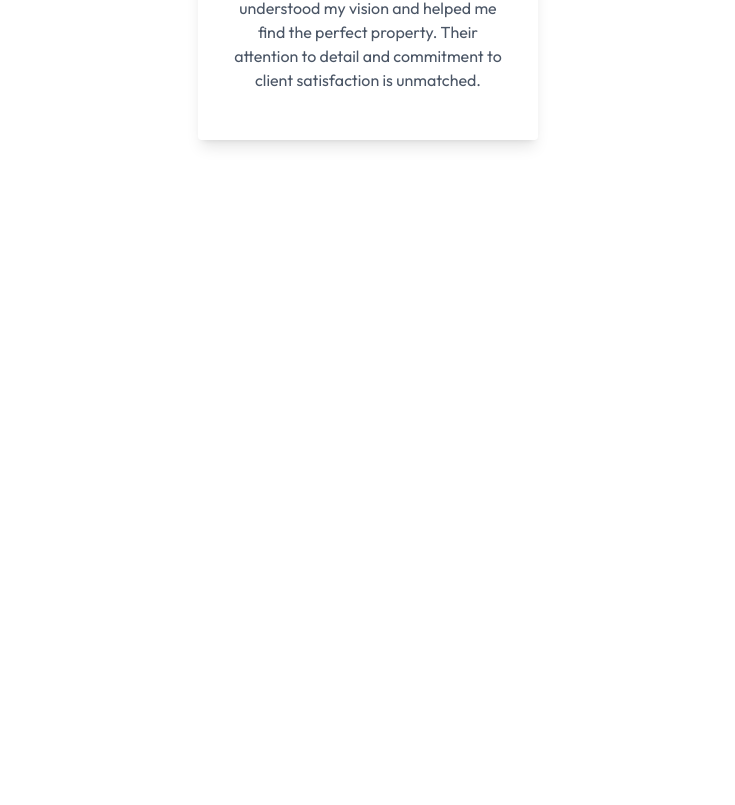
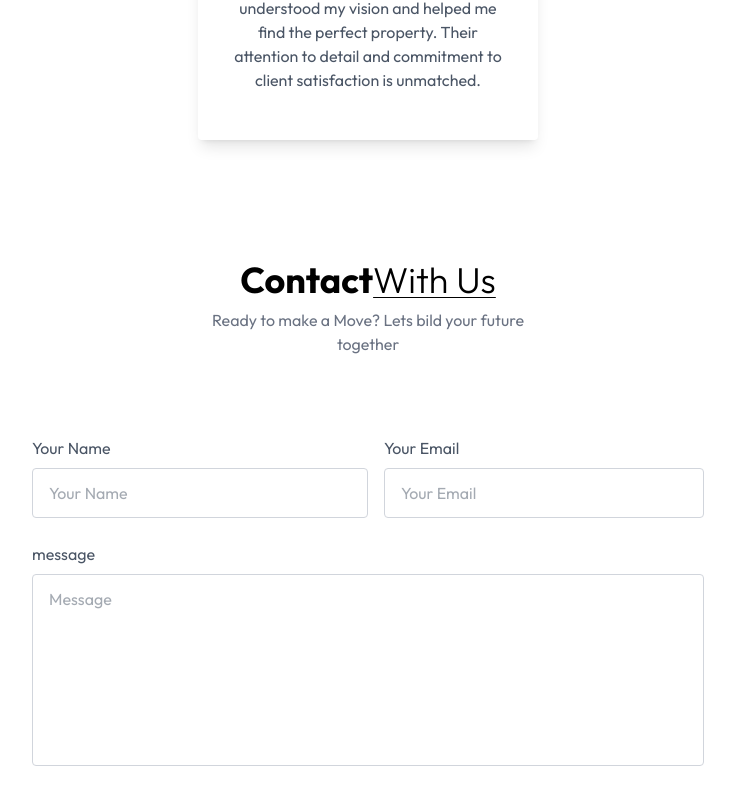
Before and after one commit to sach0318/RealEstateWeb, a React (Vite) app: page / in a window 1280 px wide. Shown: the part 3338-4143 px from the top of the page, without its empty margins (272-1007 px from the left). Before the commit the page ends 3518 px from the top, so only its background shows below. Built offline with nearby package versions, Linux system fonts and the light colour scheme.

Commit message:
contact form

```diff
--- a/index.html
+++ b/index.html
@@ -1,5 +1,5 @@
 <!doctype html>
-<html lang="en">
+<html lang="en" class="scroll-smooth " >
   <head>
     <meta charset="UTF-8" />
     <link rel="icon" type="image/svg+xml" href="/favicon.svg" />
--- a/src/App.jsx
+++ b/src/App.jsx
@@ -1,4 +1,5 @@
 import About from "./components/About";
+import Contact from "./components/Contact";
 import Header from "./components/Header";
 import Projects from "./components/Projects";
 import Testimonal from "./components/Testimonal";
@@ -10,6 +11,7 @@
       <About />
       <Projects />
       <Testimonal />
+      <Contact/>
     </div>
   );
 };
--- /dev/null
+++ b/src/components/Contact.jsx
@@ -0,0 +1,54 @@
+import React from "react";
+
+const Contact = () => {
+  return (
+    <div
+      className=" text-center p-6 py-20 lg:px-32 w-full overflow-hidden "
+      id="Contact"
+    >
+      <h1 className=" text-2xl sm:text-4xl font-bold mb-2 text-center  ">
+        Contact
+        <span className=" underline underline-offset-4 decoration-1 under font-light   ">
+          With Us
+        </span>
+      </h1>
+      <p className="  text-center  text-gray-500  mb-12 max-w-80 mx-auto   ">
+        Ready to make a Move? Lets bild your future together
+      </p>
+
+      <form className=" max-w-2xl mx-auto text-gray-600 pt-8    " >
+        <div className=" flex flex-wrap " >
+          <div className=" w-full md:w-1/2 text-left ">
+            Your Name
+            <input
+              className=" w-full border border-gray-300 rounded  py-3 px-4 mt-2  "
+              type="text"
+              name="Name"
+              placeholder="Your Name"
+              required
+            />
+          </div>
+          <div className=" w-full md:w-1/2 text-left md:pl-4 ">
+            Your Email
+            <input
+              className=" w-full border border-gray-300 rounded  py-3 px-4 mt-2  "
+              type="email"
+              name="Email"
+              placeholder="Your Email"
+              required
+            />
+          </div>
+        </div>
+        <div className="  my-6 text-left " >
+            message
+
+            <textarea  className=" w-full border border-gray-300 rounded py-3 px-4 mt-2 h-48 resize-none   " name="Message" placeholder="Message " required  ></textarea>
+        </div>
+
+
+      </form>
+    </div>
+  );
+};
+
+export default Contact;
--- a/src/components/Projects.jsx
+++ b/src/components/Projects.jsx
@@ -78,7 +78,7 @@
                   </h2>
                   <p className="text-gray-500 text-sm">
                     {p.price}
-                    <span className="px-1"></span>
+                    <span>{"  "}</span>
                     {p.location}
                   </p>
                 </div>
```
